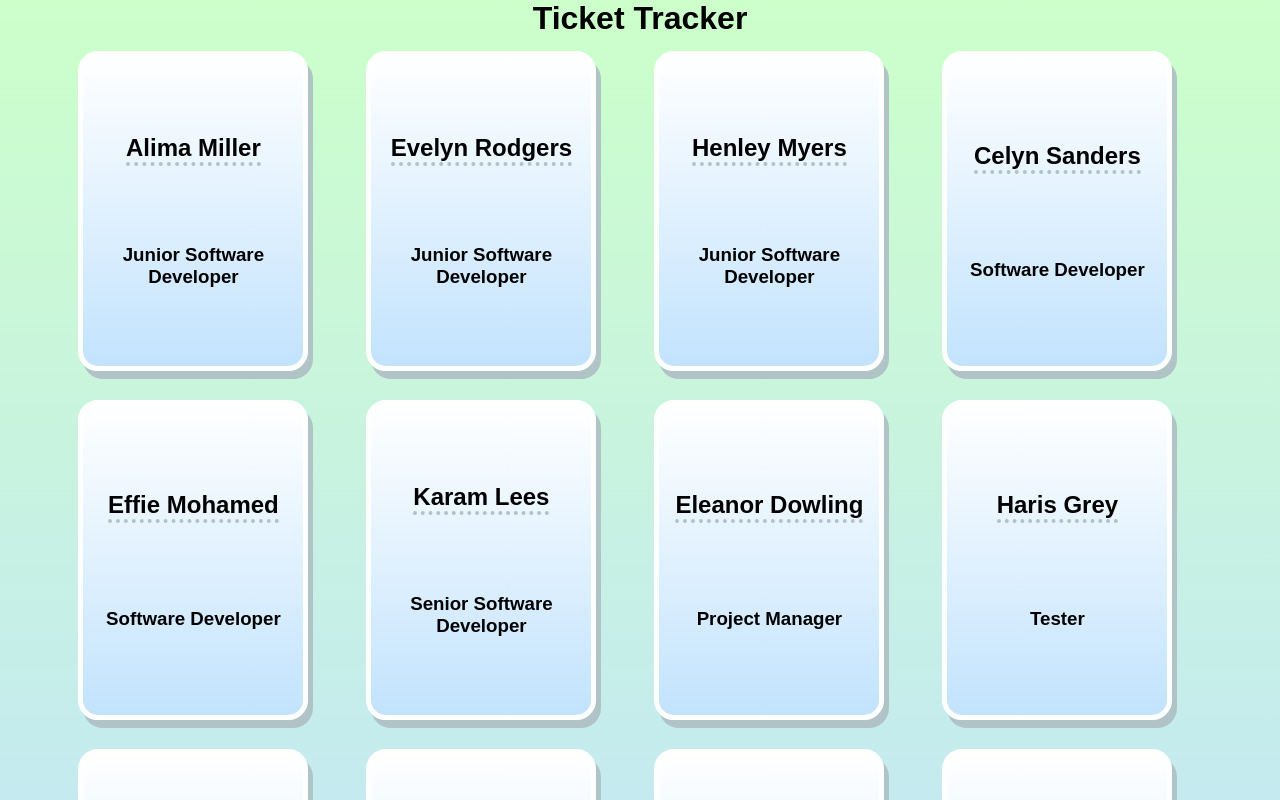
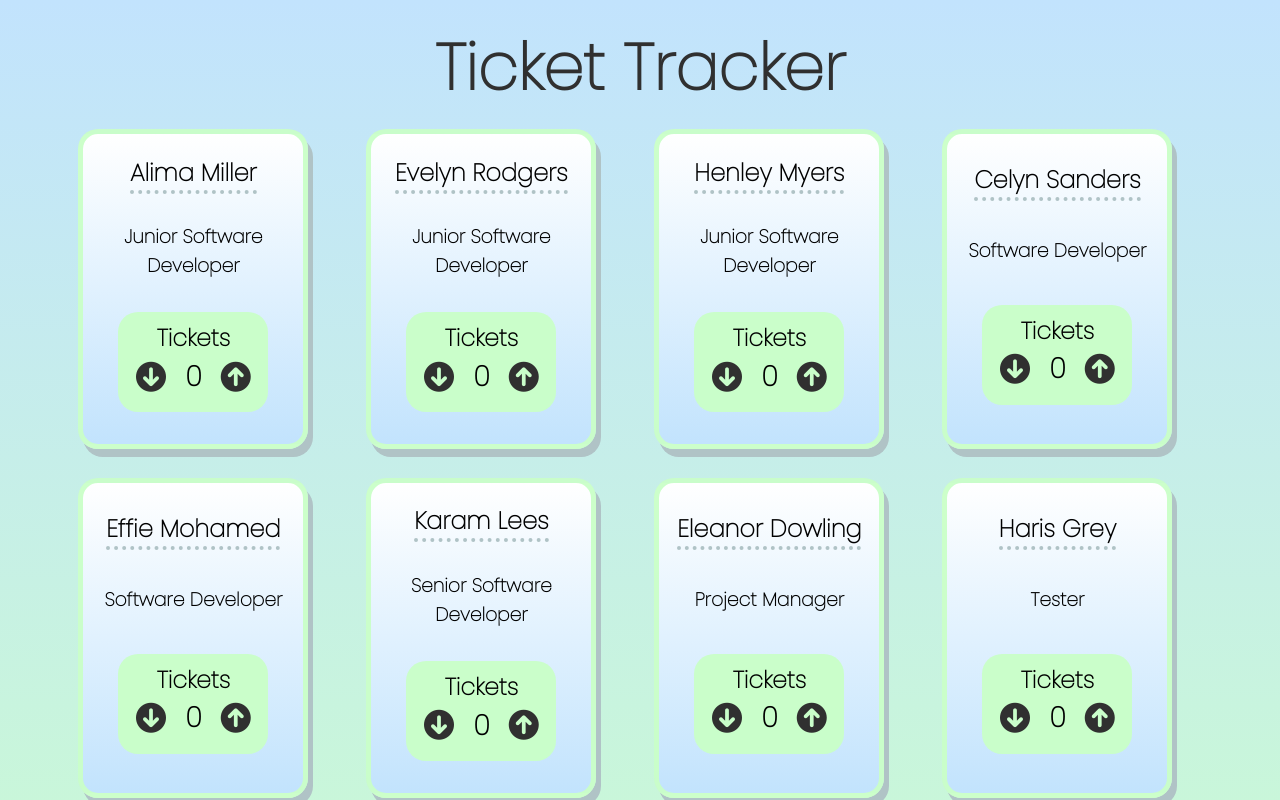
Before and after one commit to MylesPillay/Ticket-Tracker, a React (Create React App) app in the folder ticket-tracker/: page / in a window 1280 px wide. Shown: the top 800 px of the page. Built offline with nearby package versions, Linux system fonts and the light colour scheme.

Commit message:
finalised counter mechanism and styling within the employee card, implemented hover over increment and decrement for user feedback

```diff
--- a/ticket-tracker/public/index.html
+++ b/ticket-tracker/public/index.html
@@ -4,40 +4,17 @@
     <meta charset="utf-8" />
     <link rel="icon" href="%PUBLIC_URL%/favicon.ico" />
     <meta name="viewport" content="width=device-width, initial-scale=1" />
-    <meta name="theme-color" content="#000000" />
-    <meta
-      name="description"
-      content="Web site created using create-react-app"
-    />
-    <link rel="apple-touch-icon" href="%PUBLIC_URL%/logo192.png" />
-    <!--
-      manifest.json provides metadata used when your web app is installed on a
-      user's mobile device or desktop. See https://developers.google.com/web/fundamentals/web-app-manifest/
-    -->
-    <link rel="manifest" href="%PUBLIC_URL%/manifest.json" />
-    <!--
-      Notice the use of %PUBLIC_URL% in the tags above.
-      It will be replaced with the URL of the `public` folder during the build.
-      Only files inside the `public` folder can be referenced from the HTML.
-
-      Unlike "/favicon.ico" or "favicon.ico", "%PUBLIC_URL%/favicon.ico" will
-      work correctly both with client-side routing and a non-root public URL.
-      Learn how to configure a non-root public URL by running `npm run build`.
-    -->
-    <title>React App</title>
-  </head>
+    <link rel="preconnect" href="https://fonts.googleapis.com" />
+    <link rel="preconnect" href="https://fonts.gstatic.com" crossorigin />
+    <link
+    href="https://fonts.googleapis.com/css2?family=Poppins:wght@100&display=swap"
+    rel="stylesheet"/>
+      <meta name="viewport" content="width=device-width, initial-scale=1.0">
+    <link rel="stylesheet" href="https://cdnjs.cloudflare.com/ajax/libs/font-awesome/6.0.0-beta2/css/all.min.css" integrity="sha512-YWzhKL2whUzgiheMoBFwW8CKV4qpHQAEuvilg9FAn5VJUDwKZZxkJNuGM4XkWuk94WCrrwslk8yWNGmY1EduTA==" crossorigin="anonymous" referrerpolicy="no-referrer" />
+      <link rel="manifest" href="%PUBLIC_URL%/manifest.json" />
+      <title>React App</title>
+    </head>
   <body>
-    <noscript>You need to enable JavaScript to run this app.</noscript>
-    <div id="root"></div>
-    <!--
-      This HTML file is a template.
-      If you open it directly in the browser, you will see an empty page.
-
-      You can add webfonts, meta tags, or analytics to this file.
-      The build step will place the bundled scripts into the <body> tag.
-
-      To begin the development, run `npm start` or `yarn start`.
-      To create a production bundle, use `npm run build` or `yarn build`.
-    -->
+      <div id="root"></div>
   </body>
 </html>
--- a/ticket-tracker/src/App.css
+++ /dev/null
@@ -1,51 +0,0 @@
-@use "./assets/sass/_variables.scss" as *;
-@use "./assets/sass/_typography.scss" as *;
-* {
-  margin: 0;
-  padding: 0;
-  -webkit-box-sizing: border-box;
-          box-sizing: border-box;
-}
-
-.app {
-  width: 100%;
-  min-height: 10vh;
-  text-align: center;
-}
-
-.tickettracker__cards {
-  display: -webkit-box;
-  display: -ms-flexbox;
-  display: flex;
-  -webkit-box-orient: vertical;
-  -webkit-box-direction: normal;
-      -ms-flex-direction: column;
-          flex-direction: column;
-  -webkit-box-pack: center;
-      -ms-flex-pack: center;
-          justify-content: center;
-  -webkit-box-align: center;
-      -ms-flex-align: center;
-          align-items: center;
-  gap: 50px;
-}
-
-.tickettracker__heading {
-  font-size: 50px;
-  padding: 20px;
-}
-
-.tickettracker--scroll {
-  height: 120px;
-  width: 120px;
-}
-
-@media screen and (min-width: 700px) {
-  .app {
-    height: auto;
-  }
-  .tickettracker--scroll {
-    display: none;
-  }
-}
-/*# sourceMappingURL=App.css.map */
--- a/ticket-tracker/src/App.scss
+++ b/ticket-tracker/src/App.scss
@@ -8,7 +8,7 @@
 }
 
 .app {
-    background-image: linear-gradient($primary-color, $secondary-color);
+    background-image: linear-gradient($secondary-color, $primary-color);
     width: 100%;
     min-height: 10vh;
     text-align: center;
@@ -22,22 +22,14 @@
     gap: 50px;
 }
 
-.tickettracker__heading {
-    font-size: 50px;
-    padding: 20px;
-}
-
-.tickettracker--scroll {
-    height: 120px;
-    width: 120px;
+.ticketTracker__heading {
+    font-size: 4rem;
+    padding-top: 20px;
+    color: $text-color;
 }
 
 @media screen and (min-width: 700px) {
     .app {
         height: auto;
     }
-
-    .tickettracker--scroll {
-       display: none;
-    }
 }
--- a/ticket-tracker/src/assets/sass/_buttons.scss
+++ b/ticket-tracker/src/assets/sass/_buttons.scss
@@ -12,6 +12,7 @@ button {
 
   @media screen and (min-width: 700px) {
     button:hover {
-      font-size: 35px;
+      font-size: 33px;
+      cursor: pointer;
     }
   }
--- a/ticket-tracker/src/assets/sass/_typography.scss
+++ b/ticket-tracker/src/assets/sass/_typography.scss
@@ -1,3 +1,4 @@
 * {
-    font-family: 'Spartan', sans-serif;
+    font-family: 'poppins', sans-serif;
+    font-weight: 900;
 }
--- a/ticket-tracker/src/assets/sass/_variables.scss
+++ b/ticket-tracker/src/assets/sass/_variables.scss
@@ -1,5 +1,5 @@
 $primary-color: #c9ffc7f1;
 $secondary-color: #c2e3fd;
 $tertiary-color: white;
-
+$text-color: #303030;
 $border-shadow: #b0c3c6
--- a/ticket-tracker/src/components/Counter/Counter.jsx
+++ b/ticket-tracker/src/components/Counter/Counter.jsx
@@ -13,4 +13,25 @@ const Counter = () => {
       setCounter(counter - 1);
     }
   };
-}
+
+return (
+    <div className="counter">
+      <h3 className="counter__header">Tickets</h3>
+      <div className="counter__button-container">
+      <button
+          className="counter__button--decrement"
+          onClick={handleDecrement}><i className="fas fa-arrow-circle-down"></i>
+        </button>
+        <h5 className="counter__tracker">{counter}</h5>
+        <button
+          className="counter__button--increment"
+          onClick={handleIncrement}
+        >
+          <i className="fas fa-arrow-circle-up"></i>
+        </button>
+      </div>
+    </div>
+  );
+};
+
+export default Counter;
--- a/ticket-tracker/src/components/Counter/Counter.scss
+++ b/ticket-tracker/src/components/Counter/Counter.scss
@@ -0,0 +1,32 @@
+@use "../../assets/sass/_buttons.scss" as *;
+@use "../../assets/sass/variables" as *;
+
+.counter {
+    height: 100px;
+    width: 150px;
+    background-color: $primary-color;
+    border-radius: 20px;
+    margin: 20px;
+    padding: 5px;
+    padding-top: 8px;
+    font-size:20px;
+
+    &__button-container {
+        display: flex;
+        flex-direction: row;
+        gap: 1.2rem;
+        justify-content: center;
+        align-items: center;
+        height: 5.5rem;
+        margin-top: -1rem;
+        }
+
+    &__tracker {
+        font-size: 28px;
+        margin-bottom: 0.8rem;
+        }
+    }
+    .fas {
+        color: $text-color;
+
+    }
--- a/ticket-tracker/src/components/Employee/Employee.jsx
+++ b/ticket-tracker/src/components/Employee/Employee.jsx
@@ -1,5 +1,6 @@
 import React from "react";
 import "./Employee.scss";
+import Counter from "../Counter/Counter"
 
 const EmployeeCard = (props) => {
   const { name, role } = props;
@@ -7,7 +8,8 @@ const EmployeeCard = (props) => {
   return (
     <>
       <h2 className="employeeCard__name">{name}</h2>
-      <h3>{role}</h3>
+      <h3 className="employeeCard__role">{role}</h3>
+      <Counter/>
     </>
   );
 };
--- a/ticket-tracker/src/components/Employee/Employee.scss
+++ b/ticket-tracker/src/components/Employee/Employee.scss
@@ -1,7 +1,13 @@
 @use "../../assets/sass/variables" as *;
 
 
-.employeeCard__name {
+.employeeCard {
+    &__name {
+        padding-top: 0.5rem;
     border-bottom: 4px dotted $border-shadow;
+    }
+    &__role{
+    padding-top: 1rem;
 
-}
+        }
+    }
--- a/ticket-tracker/src/containers/TicketTrackerGallery/TicketTrackerGallery.scss
+++ b/ticket-tracker/src/containers/TicketTrackerGallery/TicketTrackerGallery.scss
@@ -12,7 +12,7 @@
     align-items: center;
     padding: 20px;
     margin: 5% 8%;
-    border: 5px solid $tertiary-color;
+    border: 5px solid $primary-color;
     box-shadow: 5px 8px $border-shadow;
 }
 
```
Also changed, not shown: 1 other file (tests, documents, lock files or other folders).
